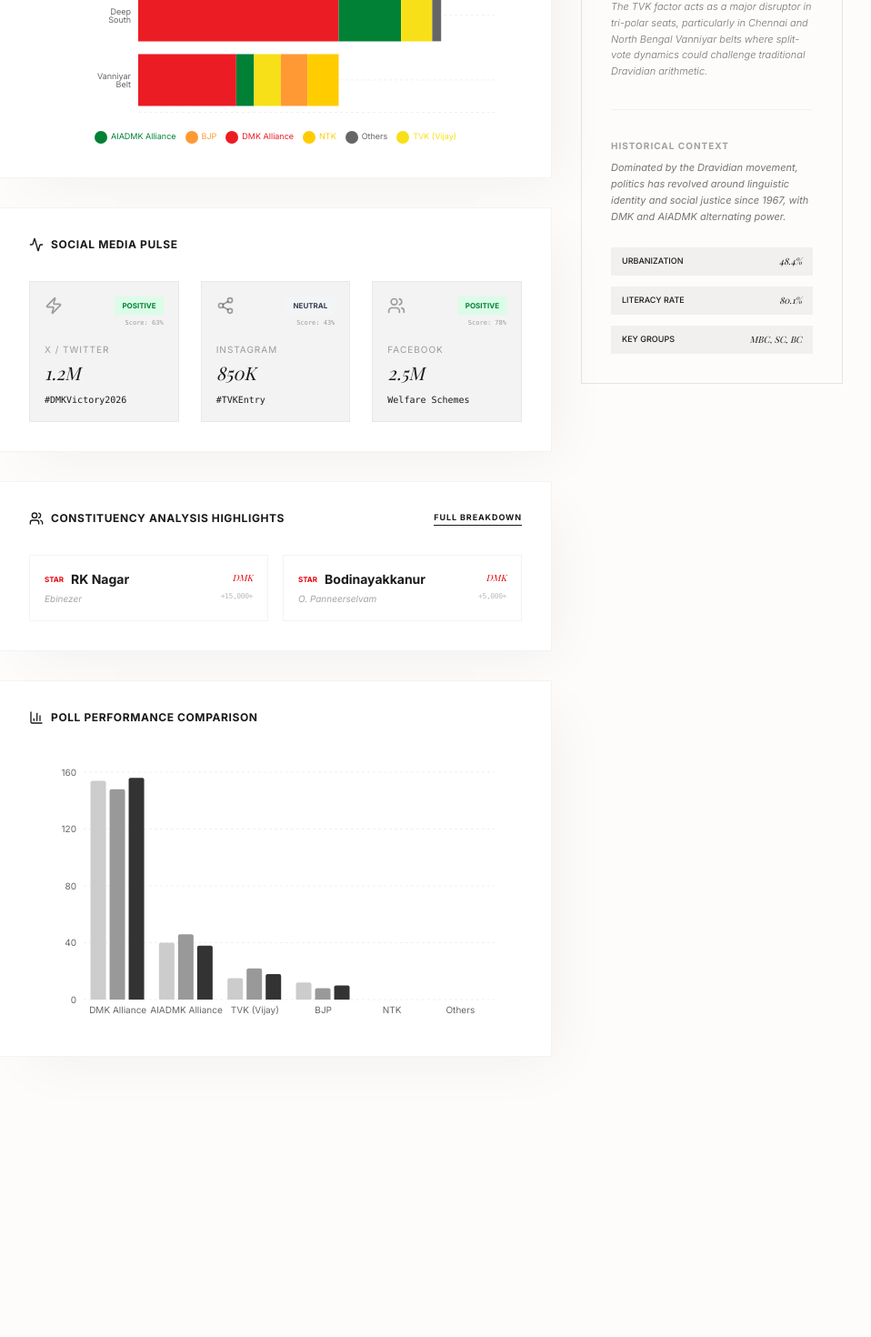
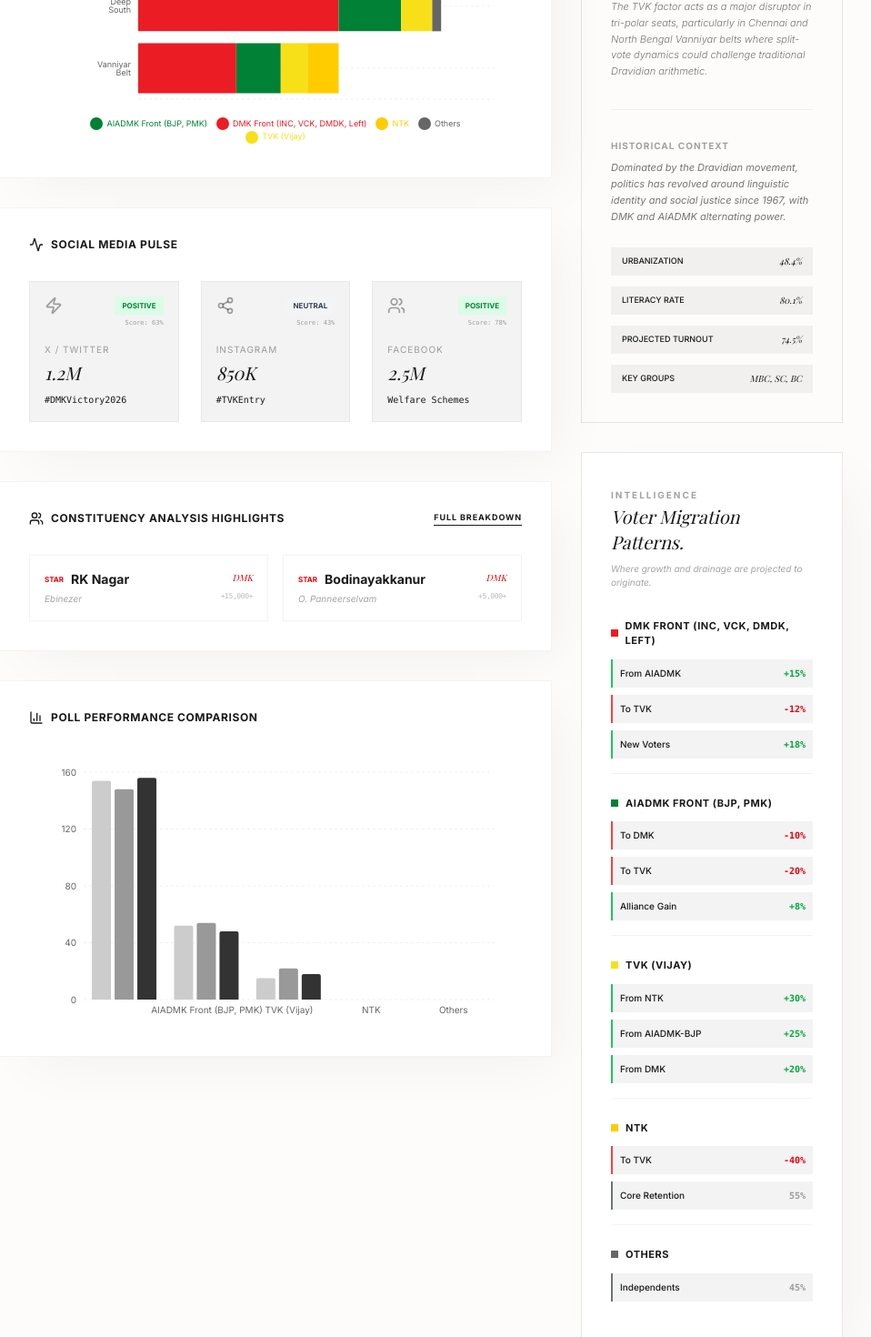
Before and after one commit to cryptochitty/Tn-election-, a React (Vite) app: page / in a window 1280 px wide. Shown: the part 876-2346 px from the top of the page at 91% size, without its empty margins (305-1263 px from the left). Before the commit the page ends 2134 px from the top, so only its background shows below. Built offline with nearby package versions, Linux system fonts and the light colour scheme; a web font is replaced by a local one.

Commit message:
feat(data): Add electorate and turnout for Tamil Nadu
Includes total electorate and default voter turnout percentage for Tamil Nadu to enhance electoral analysis.

```diff
--- a/src/App.tsx
+++ b/src/App.tsx
@@ -43,6 +43,8 @@ const STATE_CONFIGS: Record<string, {
   demographics: { label: string; value: string }[];
   totalSeats: number;
   majority: number;
+  totalElectorate: number;
+  defaultTurnout: number;
   parties: any[];
   regions: { id: string; label: string; total: number; partySeats?: Record<string, number> }[];
   constituencies?: { id: string; name: string; type: 'Star' | 'Swing' | 'Safe'; leading: string; margin: string; candidate: string; history?: number[] }[];
@@ -68,43 +70,112 @@ const STATE_CONFIGS: Record<string, {
     demographics: [
       { label: 'Urbanization', value: '48.4%' },
       { label: 'Literacy Rate', value: '80.1%' },
+      { label: 'Projected Turnout', value: '74.5%' },
       { label: 'Key Groups', value: 'MBC, SC, BC' },
     ],
     totalSeats: 234,
     majority: 118,
+    totalElectorate: 63000000,
+    defaultTurnout: 74.5,
     regions: [
       { id: 'all', label: 'All Regions', total: 234 },
-      { id: 'kongu', label: 'Kongu / West', total: 52, partySeats: { dmk: 30, aiadmk: 15, tvk: 3, bjp: 4 } },
+      { id: 'kongu', label: 'Kongu / West', total: 52, partySeats: { dmk: 30, aiadmk: 19, tvk: 3 } },
       { id: 'chennai', label: 'Greater Chennai', total: 31, partySeats: { dmk: 26, aiadmk: 2, tvk: 3 } },
       { id: 'delta', label: 'Kaveri Delta', total: 38, partySeats: { dmk: 31, aiadmk: 5, tvk: 2 } },
       { id: 'south', label: 'Deep South', total: 68, partySeats: { dmk: 45, aiadmk: 14, tvk: 7, others: 2 } },
-      { id: 'north', label: 'Vanniyar Belt', total: 45, partySeats: { dmk: 22, aiadmk: 4, tvk: 6, bjp: 6, ntk: 7 } },
+      { id: 'north', label: 'Vanniyar Belt', total: 45, partySeats: { dmk: 22, aiadmk: 10, tvk: 6, ntk: 7 } },
     ],
     constituencies: [
       { id: 'rk-nagar', name: 'RK Nagar', type: 'Star', leading: 'DMK', margin: '15,000+', candidate: 'Ebinezer', history: [12000, 14000, 15000] },
       { id: 'kolathur', name: 'Kolathur', type: 'Safe', leading: 'DMK', margin: '45,000+', candidate: 'M.K. Stalin', history: [40000, 42000, 45000] },
       { id: 'bodinayakkanur', name: 'Bodinayakkanur', type: 'Star', leading: 'DMK', margin: '5,000+', candidate: 'O. Panneerselvam', history: [1000, 3000, 5000] },
-      { id: 'coimbatore-south', name: 'Coimbatore South', type: 'Swing', leading: 'BJP', margin: '1,200+', candidate: 'Vanathi Srinivasan', history: [2500, 1800, 1200] },
+      { id: 'coimbatore-south', name: 'Coimbatore South', type: 'Swing', leading: 'AIADMK', margin: '1,200+', candidate: 'BJP-Coalition', history: [2500, 1800, 1200] },
       { id: 'edelapuram', name: 'Edappadi', type: 'Safe', leading: 'AIADMK', margin: '30,000+', candidate: 'E.K. Palaniswami', history: [28000, 29000, 30000] },
     ],
     parties: [
-      { id: 'dmk', name: 'DMK Alliance', color: '#EC1C24', seats: 154, voteShare: 42.0, momentum: 0, factor: 'Welfare Schemes', factorImpact: 85 },
-      { id: 'aiadmk', name: 'AIADMK Alliance', color: '#008136', seats: 40, voteShare: 26.0, momentum: 0, factor: 'Rural Consolidation', factorImpact: 72 },
-      { id: 'tvk', name: 'TVK (Vijay)', color: '#F7E017', seats: 21, voteShare: 15.0, momentum: 0, factor: 'Youth Surge', factorImpact: 90 },
-      { id: 'bjp', name: 'BJP', color: '#FF9933', seats: 10, voteShare: 8.0, momentum: 0, factor: 'Economic Reform', factorImpact: 58 },
-      { id: 'ntk', name: 'NTK', color: '#FFCC00', seats: 7, voteShare: 6.0, momentum: 0, factor: 'Identity Politics', factorImpact: 45 },
-      { id: 'others', name: 'Others', color: '#666666', seats: 2, voteShare: 3.0, momentum: 0, factor: 'Localized Issues', factorImpact: 30 },
+      {
+        id: 'dmk',
+        name: 'DMK Front (INC, VCK, DMDK, Left)',
+        color: '#EC1C24',
+        seats: 154,
+        voteShare: 42.0,
+        momentum: 0,
+        factor: 'Welfare Schemes',
+        factorImpact: 85,
+        migration: [
+          { label: 'From AIADMK', value: 15, type: 'gain' },
+          { label: 'To TVK', value: -12, type: 'loss' },
+          { label: 'New Voters', value: 18, type: 'gain' }
+        ]
+      },
+      {
+        id: 'aiadmk',
+        name: 'AIADMK Front (BJP, PMK)',
+        color: '#008136',
+        seats: 50,
+        voteShare: 34.0,
+        momentum: 0,
+        factor: 'Coalition Strength',
+        factorImpact: 78,
+        migration: [
+          { label: 'To DMK', value: -10, type: 'loss' },
+          { label: 'To TVK', value: -20, type: 'loss' },
+          { label: 'Alliance Gain', value: 8, type: 'gain' }
+        ]
+      },
+      {
+        id: 'tvk',
+        name: 'TVK (Vijay)',
+        color: '#F7E017',
+        seats: 21,
+        voteShare: 15.0,
+        momentum: 0,
+        factor: 'Youth Surge',
+        factorImpact: 90,
+        migration: [
+          { label: 'From NTK', value: 30, type: 'gain' },
+          { label: 'From AIADMK-BJP', value: 25, type: 'gain' },
+          { label: 'From DMK', value: 20, type: 'gain' }
+        ]
+      },
+      {
+        id: 'ntk',
+        name: 'NTK',
+        color: '#FFCC00',
+        seats: 7,
+        voteShare: 6.0,
+        momentum: 0,
+        factor: 'Identity Politics',
+        factorImpact: 45,
+        migration: [
+          { label: 'To TVK', value: -40, type: 'loss' },
+          { label: 'Core Retention', value: 55, type: 'neutral' }
+        ]
+      },
+      {
+        id: 'others',
+        name: 'Others',
+        color: '#666666',
+        seats: 2,
+        voteShare: 3.0,
+        momentum: 0,
+        factor: 'Localized Issues',
+        factorImpact: 30,
+        migration: [
+          { label: 'Independents', value: 45, type: 'neutral' }
+        ]
+      },
     ],
     trendData: [
-      { date: 'Jan 26', dmk: 135, aiadmk: 50, tvk: 15 },
-      { date: 'Feb 26', dmk: 140, aiadmk: 48, tvk: 20 },
-      { date: 'Mar 26', dmk: 148, aiadmk: 45, tvk: 18 },
-      { date: 'Apr 26', dmk: 154, aiadmk: 40, tvk: 21 },
+      { date: 'Jan 26', dmk: 135, aiadmk: 60, tvk: 15 },
+      { date: 'Feb 26', dmk: 140, aiadmk: 58, tvk: 20 },
+      { date: 'Mar 26', dmk: 148, aiadmk: 55, tvk: 18 },
+      { date: 'Apr 26', dmk: 154, aiadmk: 50, tvk: 21 },
     ],
     pollData: {
-      prePoll: { dmk: 154, aiadmk: 40, tvk: 15, bjp: 12 },
-      postPoll: { dmk: 148, aiadmk: 46, tvk: 22, bjp: 8 },
-      exitPoll: { dmk: 156, aiadmk: 38, tvk: 18, bjp: 10 },
+      prePoll: { dmk: 154, aiadmk: 52, tvk: 15 },
+      postPoll: { dmk: 148, aiadmk: 54, tvk: 22 },
+      exitPoll: { dmk: 156, aiadmk: 48, tvk: 18 },
     },
     socialTrends: [
       { platform: 'X / Twitter', mentions: '1.2M', sentiment: 'Positive', trendingTopic: '#DMKVictory2026', icon: Zap },
@@ -120,10 +191,13 @@ const STATE_CONFIGS: Record<string, {
     demographics: [
       { label: 'Rural Population', value: '68.1%' },
       { label: 'Minority Share', value: '27.0%' },
+      { label: 'Projected Turnout', value: '82.0%' },
       { label: 'Key Groups', value: 'Matua, Tribal, General' },
     ],
     totalSeats: 294,
     majority: 148,
+    totalElectorate: 74000000,
+    defaultTurnout: 82.0,
     regions: [
       { id: 'all', label: 'Entire State', total: 294 },
       { id: 'north', label: 'North Bengal', total: 54, partySeats: { tmc: 20, bjp: 30, left: 4 } },
@@ -166,10 +240,13 @@ const STATE_CONFIGS: Record<string, {
     demographics: [
       { label: 'Forest Cover', value: '34.2%' },
       { label: 'Diverse Tribes', value: '12.4% ST' },
+      { label: 'Projected Turnout', value: '78.5%' },
       { label: 'Key Regions', value: 'Brahmaputra/Barak' },
     ],
     totalSeats: 126,
     majority: 64,
+    totalElectorate: 24000000,
+    defaultTurnout: 78.5,
     regions: [
       { id: 'all', label: 'All Regions', total: 126 },
       { id: 'brahmaputra', label: 'Brahmaputra Valley', total: 111, partySeats: { bjp: 65, congress: 38, aiudf: 7, others: 1 } },
@@ -215,6 +292,7 @@ export default function App() {
   const [searchTerm, setSearchTerm] = useState('');
   const [showSources, setShowSources] = useState(false);
   const [syncTime, setSyncTime] = useState(new Date());
+  const [turnout, setTurnout] = useState(74.5);
 
   // Dynamic sync time update
   useEffect(() => {
@@ -263,6 +341,7 @@ export default function App() {
   // Sync state data when selection changes
   useEffect(() => {
     setStateData(STATE_CONFIGS[selectedStateId]);
+    setTurnout(STATE_CONFIGS[selectedStateId].defaultTurnout);
     setActiveRegion('all');
     setSelectedConstituencyId(null);
     setSearchTerm('');
@@ -371,7 +450,10 @@ export default function App() {
     });
   };
 
-  const resetSimulation = () => setStateData(STATE_CONFIGS[selectedStateId]);
+  const resetSimulation = () => {
+    setStateData(STATE_CONFIGS[selectedStateId]);
+    setTurnout(STATE_CONFIGS[selectedStateId].defaultTurnout);
+  };
 
   const leadingParty = [...stateData.parties].sort((a, b) => b.seats - a.seats)[0];
   const activeRegionData = stateData.regions.find(r => r.id === activeRegion);
@@ -1081,10 +1163,45 @@ export default function App() {
                           {stateData.demographics.map((demo, idx) => (
                             <div key={idx} className="flex justify-between items-center bg-brand-text/5 p-2 px-3">
                               <span className="text-[9px] uppercase font-medium">{demo.label}</span>
-                              <span className="text-[10px] font-serif italic text-brand-text">{demo.value}</span>
+                              <span className="text-[10px] font-serif italic text-brand-text">
+                                {demo.label === 'Projected Turnout' ? `${turnout.toFixed(1)}%` : demo.value}
+                              </span>
                             </div>
                           ))}
                         </div>
+                      </div>
+                    </div>
+
+                    {/* Voter Migration Analysis */}
+                    <div className="bg-white border border-brand-text/10 p-8 shadow-[20px_20px_60px_-15px_rgba(0,0,0,0.05)]">
+                      <header className="mb-8">
+                        <span className="text-[10px] uppercase tracking-[0.2em] font-bold opacity-40">Intelligence</span>
+                        <h3 className="text-xl font-serif italic mb-2">Voter Migration Patterns.</h3>
+                        <p className="text-[10px] text-brand-text/40 italic">Where growth and drainage are projected to originate.</p>
+                      </header>
+
+                      <div className="space-y-6">
+                        {stateData.parties.slice(0, 5).filter(p => p.migration).map((party) => (
+                          <div key={party.id} className="pb-4 border-b border-brand-text/5 last:border-0">
+                            <div className="flex items-center gap-2 mb-3">
+                              <div className="w-2 h-2" style={{ backgroundColor: party.color }} />
+                              <span className="text-[11px] font-bold uppercase tracking-wider">{party.name}</span>
+                            </div>
+
+                            <div className="grid grid-cols-1 gap-2">
+                              {party.migration.map((mig: any, mIdx: number) => (
+                                <div key={mIdx} className="flex flex-col gap-1">
+                                  <div className="flex justify-between items-center bg-brand-text/5 p-2 border-l-2" style={{ borderColor: mig.type === 'gain' ? '#22c55e' : mig.type === 'loss' ? '#ef4444' : '#6b7280' }}>
+                                    <span className="text-[10px] font-medium">{mig.label}</span>
+                                    <span className={`text-[10px] font-mono font-bold ${mig.type === 'gain' ? 'text-green-600' : mig.type === 'loss' ? 'text-red-600' : 'opacity-40'}`}>
+                                      {mig.type === 'gain' ? '+' : mig.type === 'loss' ? '-' : ''}{Math.abs(mig.value)}%
+                                    </span>
+                                  </div>
+                                </div>
+                              ))}
+                            </div>
+                          </div>
+                        ))}
                       </div>
                     </div>
                   </div>
@@ -1103,9 +1220,35 @@ export default function App() {
                 <header className="mb-12">
                    <span className="text-[10px] uppercase tracking-[0.3em] text-brand-text/40 mb-2 block">Prediction Engine</span>
                     <h2 className="text-4xl font-serif italic mb-4">Vote Share Simulator.</h2>
-                   <p className="text-sm text-brand-text/50 max-w-xl italic">
-                     Adjust party vote share percentage to see how shifts affect final seat projections. This model uses a non-linear seat-vote swing algorithm.
+                    <p className="text-sm text-brand-text/50 max-w-xl italic mb-8">
+                      Adjust party vote share and voter turnout to see how shifts affect final seat projections and total vote counts.
                     </p>
+
+                    <div className="bg-brand-text/5 p-6 border border-brand-text/10 mb-8">
+                      <div className="flex justify-between items-center mb-4">
+                        <div className="flex items-center gap-3">
+                          <Users size={16} className="text-brand-accent" />
+                          <span className="text-xs font-bold uppercase">Estimated Voter Turnout</span>
+                        </div>
+                        <span className="text-xs font-mono font-bold">{turnout.toFixed(1)}%</span>
+                      </div>
+                      <input
+                        type="range"
+                        min="50"
+                        max="100"
+                        step="0.1"
+                        value={turnout}
+                        onChange={(e) => setTurnout(parseFloat(e.target.value))}
+                        className="w-full h-1 bg-brand-text/10 appearance-none cursor-pointer accent-brand-accent"
+                      />
+                      <div className="flex justify-between text-[9px] opacity-40 uppercase tracking-widest mt-2">
+                        <span>50% Pool</span>
+                        <span>100% Pool</span>
+                      </div>
+                      <p className="mt-4 text-[10px] text-brand-text/40 italic">
+                        Total Pool: {Math.round(stateData.totalElectorate * (turnout / 100)).toLocaleString()} votes
+                      </p>
+                    </div>
                  </header>
 
                 <div className="grid md:grid-cols-2 gap-12">
@@ -1117,9 +1260,14 @@ export default function App() {
                             <div className="w-3 h-3" style={{ backgroundColor: party.color }} />
                             <span className="text-xs font-bold uppercase">{party.name}</span>
                           </div>
+                          <div className="flex flex-col items-end">
                             <span className="text-xs font-mono font-bold">
                               {party.voteShare.toFixed(1)}%
                             </span>
+                            <span className="text-[9px] font-mono opacity-40">
+                              {Math.round((stateData.totalElectorate * (turnout / 100)) * (party.voteShare / 100)).toLocaleString()} Votes
+                            </span>
+                          </div>
                         </div>
                         <input
                           type="range"
@@ -1153,8 +1301,30 @@ export default function App() {
                     <div className="h-[1px] bg-brand-text/10 w-1/2 mx-auto" />
                     <div>
                       <span className="text-[9px] uppercase tracking-widest text-brand-text/40 block mb-2">Threshold Analysis</span>
-                      <div className="text-xl font-serif italic text-brand-text">
+                      <div className="text-xl font-serif italic text-brand-text mb-8">
                         {leadingParty.seats >= stateData.majority ? 'Majority Threshold Reached' : 'Collaborative Governance Needed'}
+                      </div>
+                    </div>
+
+                    {/* Simulation Specific Migration Insights */}
+                    <div className="pt-8 border-t border-brand-text/5 text-left">
+                       <span className="text-[9px] uppercase tracking-widest text-brand-text/40 block mb-4">Underlying Voter Shift</span>
+                       <div className="space-y-4">
+                          {stateData.parties.filter(p => Math.abs(p.momentum) > 0).slice(0, 3).map((p: any) => (
+                            <div key={p.id} className="p-3 bg-brand-text/5 border-l-2" style={{ borderColor: p.color }}>
+                              <div className="flex justify-between items-center mb-1">
+                                <span className="text-[10px] font-bold uppercase">{p.name} Move</span>
+                                <span className={`text-[10px] font-mono ${p.momentum > 0 ? 'text-green-600' : 'text-red-600'}`}>
+                                  {p.momentum > 0 ? '+' : ''}{p.momentum.toFixed(1)}%
+                                </span>
+                              </div>
+                              <p className="text-[9px] text-brand-text/40 italic">
+                                {p.momentum > 0
+                                  ? `Gaining primary traction from ${p.migration?.[0]?.label || 'neutral undecided blocks'}.`
+                                  : `Losing substantial ground to ${p.migration?.find((m: any) => m.type === 'loss')?.label || 'rival ideological camps'}.`}
+                              </p>
+                            </div>
+                          ))}
                        </div>
                     </div>
                   </div>
```
Lines whose indentation alone changed are shown as unchanged.
